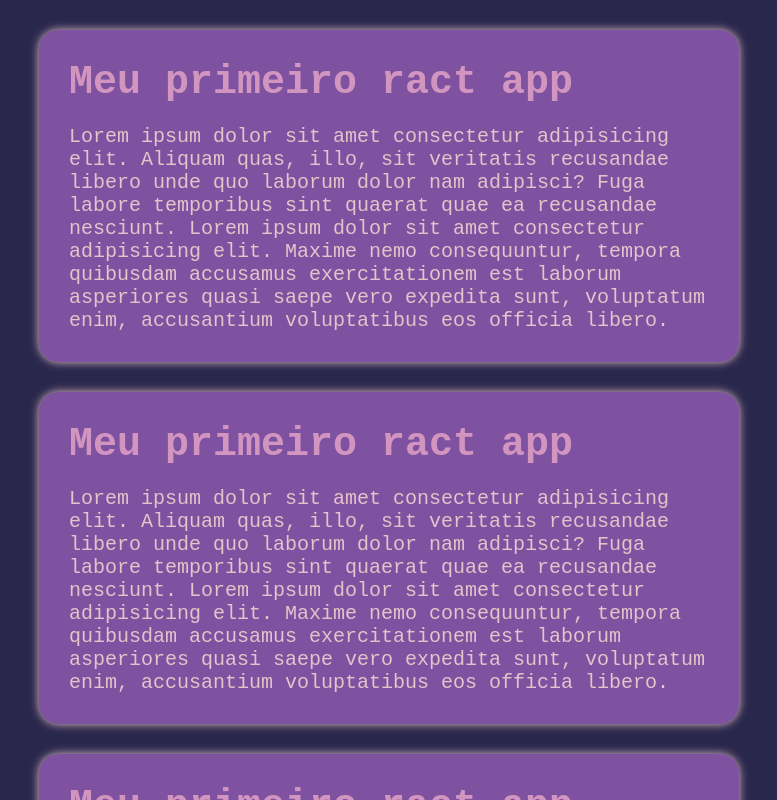
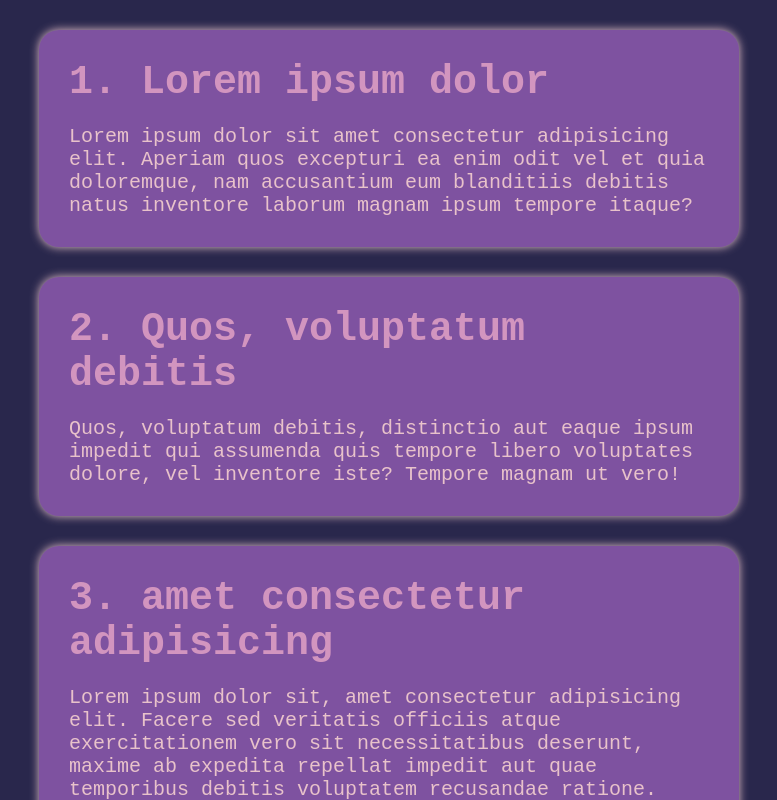
Before and after one commit to Lianzin04/ppi2025, a React (Vite) app: page / in a window 1280 px wide. Shown: the top 800 px of the page, without its empty margins (251-1028 px from the left). Built offline with nearby package versions, Linux system fonts and the light colour scheme.

Commit message:
aula 23/05/25 - props, children, e renderização usando map

```diff
--- a/src/App.jsx
+++ b/src/App.jsx
@@ -3,13 +3,29 @@
 import { MyText } from "./components/MyText";
 
 export default function App() {
-  return (
-    //filhos de alguem
+    const texts = [
+    {
+      title: "Lorem ipsum dolor",
+      text: "Lorem ipsum dolor sit amet consectetur adipisicing elit. Aperiam quos excepturi ea enim odit vel et quia doloremque, nam accusantium eum blanditiis debitis natus inventore laborum magnam ipsum tempore itaque?",
+    },
+    {
+      title: "Quos, voluptatum debitis",
+      text: "Quos, voluptatum debitis, distinctio aut eaque ipsum impedit qui assumenda quis tempore libero voluptates dolore, vel inventore iste? Tempore magnam ut vero!",
+    },
+    {
+      title: "amet consectetur adipisicing",
+      text: "Lorem ipsum dolor sit, amet consectetur adipisicing elit. Facere sed veritatis officiis atque exercitationem vero sit necessitatibus deserunt, maxime ab expedita repellat impedit aut quae temporibus debitis voluptatem recusandae ratione.",
+    },
+  ];
+
+   return (
+    //React Fragment
     <>
-      <MyText />
-      <MyText />
-      <MyText />
+      {texts.map((text, index) => (
+        <MyText key={index} title={`${index + 1}. ${text.title}`}>
+          {text.text}
+        </MyText>
+      ))}
     </>
-
   );
 }
--- a/src/components/MyText.jsx
+++ b/src/components/MyText.jsx
@@ -1,14 +1,11 @@
 import styles from './MyText.module.css';
 
-export function MyText() {
+export function MyText({title, children}) {
   return (
     <div className={styles.container}>
       <div className={styles.div}>
-        <h1 className={styles.title}> Meu primeiro ract app </h1>
-        <p className={styles.text}> Lorem ipsum dolor sit amet consectetur adipisicing elit. Aliquam quas, illo, sit veritatis recusandae libero unde quo laborum dolor nam adipisci?
-          Fuga labore temporibus sint quaerat quae ea recusandae nesciunt.
-          Lorem ipsum dolor sit amet consectetur adipisicing elit. Maxime nemo consequuntur, tempora quibusdam accusamus exercitationem est laborum asperiores quasi saepe vero expedita sunt, voluptatum enim, accusantium voluptatibus eos officia libero.
-        </p>
+        <h1 className={styles.title}>{title} </h1>
+        <p className={styles.text}>{children} </p>
       </div>
     </div>
   )
```
